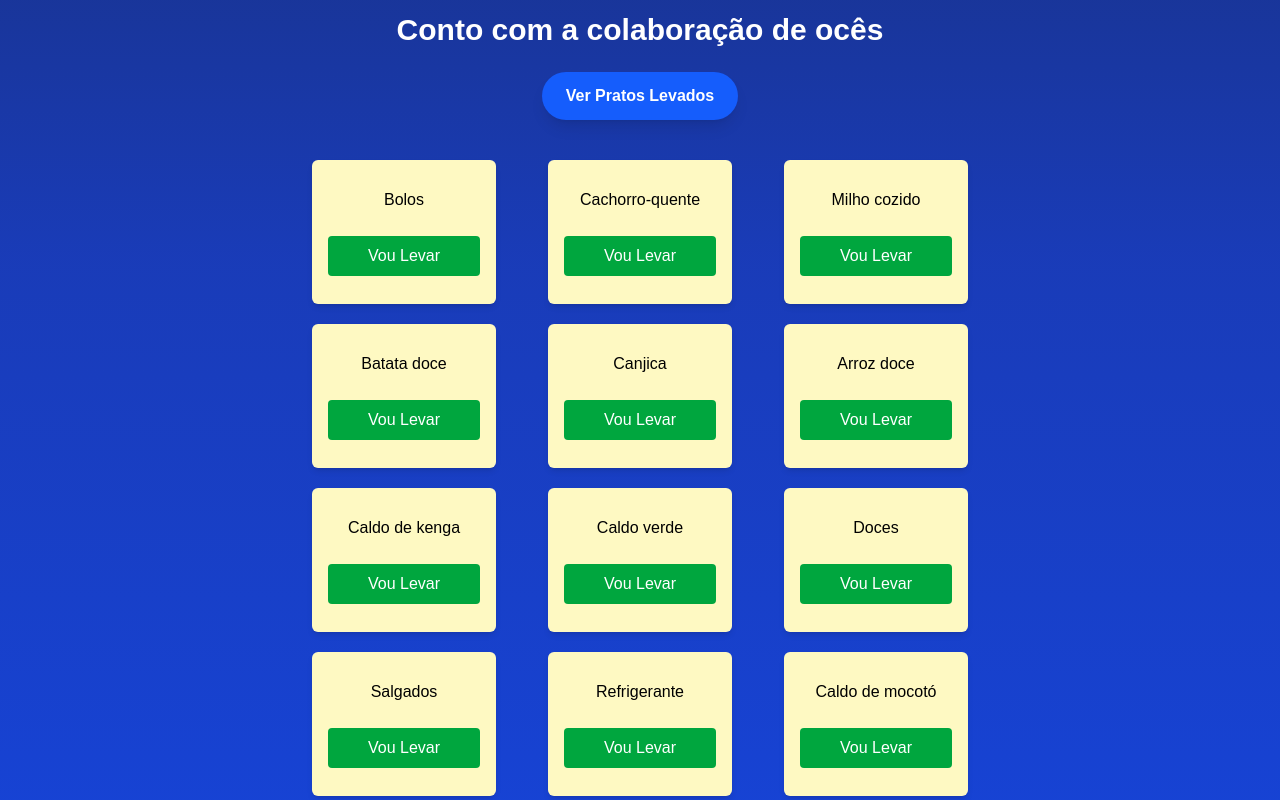
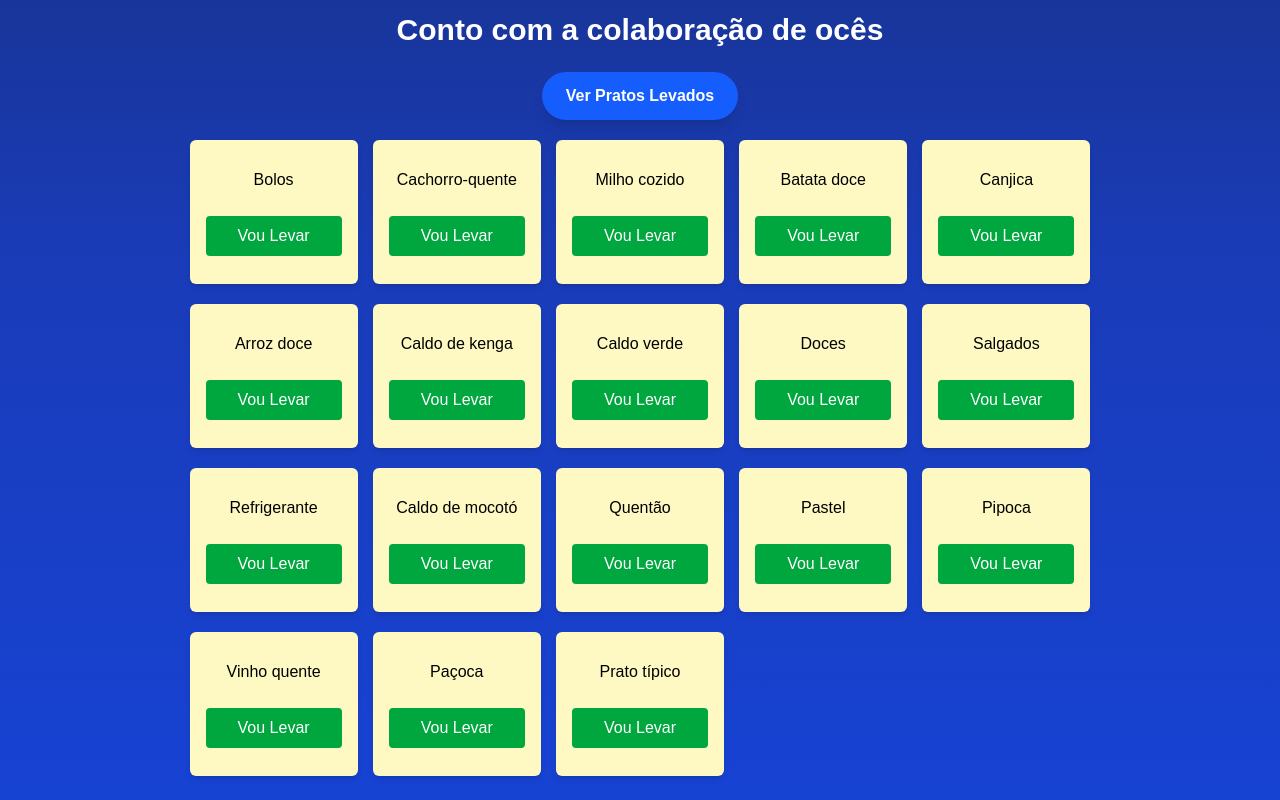
Before and after one commit to GhostS1x/June-celebration, a Next.js app in the folder fj-front-web/: page /pages/coi19sj29 in a window 1280 px wide. Shown: the part 640-1440 px from the top of the page. Built offline with nearby package versions, Linux system fonts and the light colour scheme.

Commit message:
alterando o grid

```diff
--- a/fj-front-web/src/app/pages/coi19sj29/page.jsx
+++ b/fj-front-web/src/app/pages/coi19sj29/page.jsx
@@ -194,7 +194,7 @@ export default function Comidas() {
             Ver Pratos Levados
           </button>
         </div>
-        <ul className="grid h-[20rem] py-10 grid-cols-2 sm:grid-cols-2 lg:grid-cols-3 gap-5">
+        <ul className="justify-items-center grid py-5 grid-cols-2 sm:grid-cols-2 lg:grid-cols-5 gap-5">
           {Array.isArray(alimentos) &&
             alimentos.map((item) => {
               const semLimite = itensSemLimite.includes(item);
@@ -204,7 +204,7 @@ export default function Comidas() {
               return (
                 <li
                   key={item}
-                  className="bg-yellow-100 w-46 mx-4 p-4 grid grid-cols-1 rounded-md shadow-md h-36 items-center"
+                  className="bg-yellow-100 w-42 p-4 grid grid-cols-1 rounded-md shadow-md h-36 items-center"
                 >
                   <span className="text-black">{item}</span>
                   <button
```
